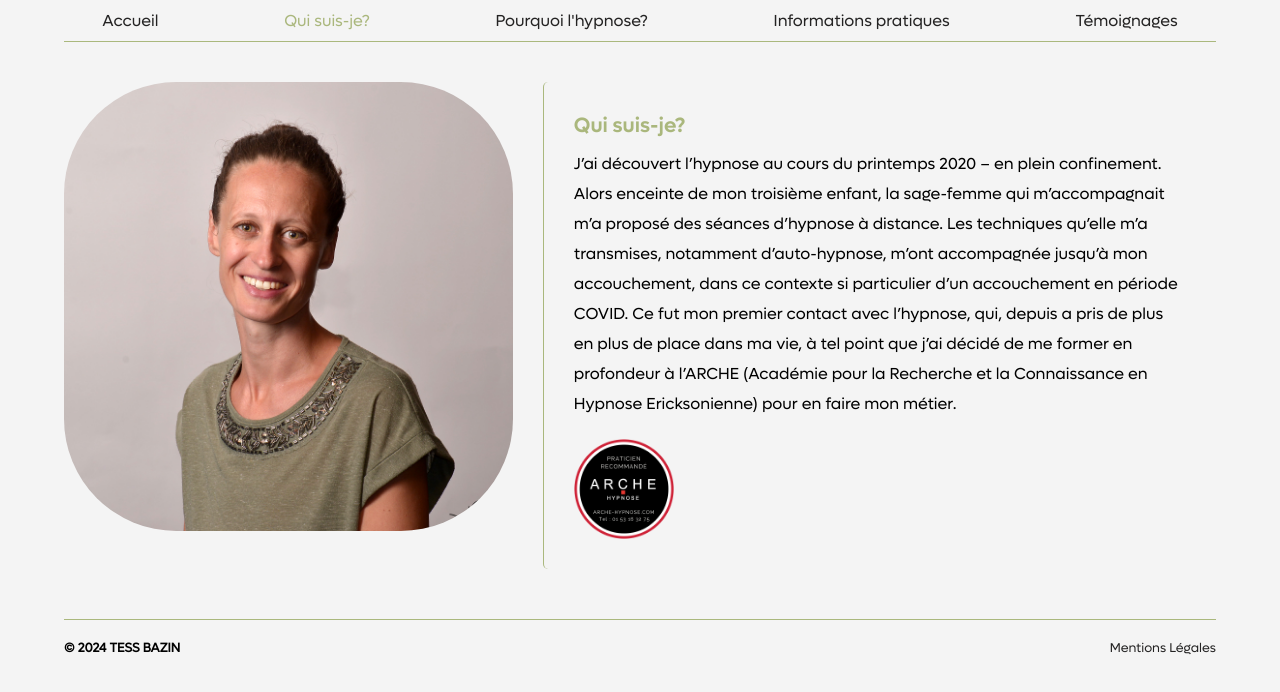
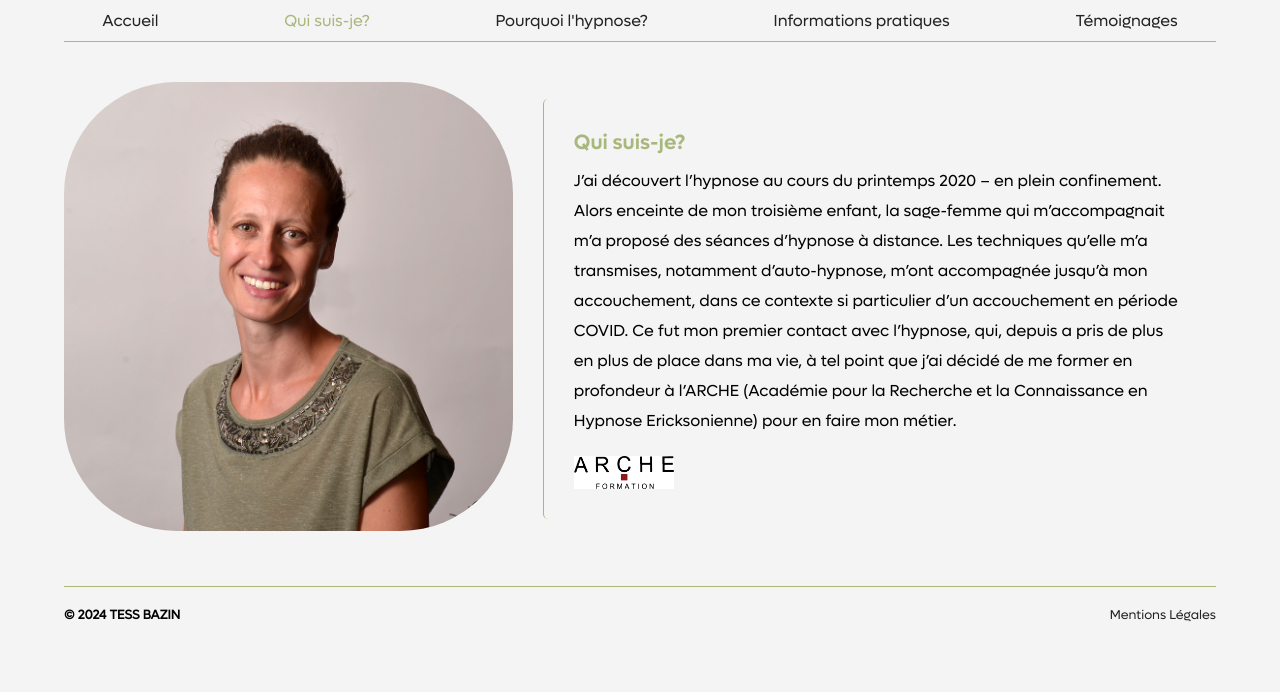
Before and after one commit to tess74600/Elisabeth, a React (Create React App) app: page /about in a window 1280 px wide. Shown: the top 692 px of the page. Built offline with nearby package versions, Linux system fonts and the light colour scheme.

Commit message:
Changing the logo and modifying contact details

```diff
--- a/src/Pages/About/index.jsx
+++ b/src/Pages/About/index.jsx
@@ -5,6 +5,8 @@ import styles from "./about.module.scss";
 import leftImg from "./assets/photo.jpg";
 import leftImgBG from "./assets/photoNB.jpg";
 import logo from "./assets/logoarche.png";
+import logo2 from "./assets/logoArche2.png";
+
 const About = () => {
   return (
     <>
@@ -29,7 +31,8 @@ const About = () => {
               Connaissance en Hypnose Ericksonienne) pour en faire mon métier.
             </p>
 
-            <img src={logo} id={styles.logoImg} />
+            {/* <img src={logo} id={styles.logoImg} /> */}
+            <img src={logo2} id={styles.logoImg} alt="logo Arche" />
           </div>
         </div>
       </div>
--- a/src/Pages/Contact/index.jsx
+++ b/src/Pages/Contact/index.jsx
@@ -59,7 +59,7 @@ const Contact = () => {
           <p>
             Je me déplace à votre domicile les lundis, mardis, jeudis de 9h à
             15h et les vendredis de 9h à 18h sur un périmètre géographique
-            couvrant Lyon 1, Lyon 3 et Lyon 6 .
+            couvrant Lyon 1, Lyon 2, Lyon 3 et Lyon 6 .
           </p>
           <p className={styles.infosPrix}>
             Le tarif d’une séance (1h) est de 70 euros.
```
Also changed, not shown: src/Pages/About/assets/logoArche2.png (added).
